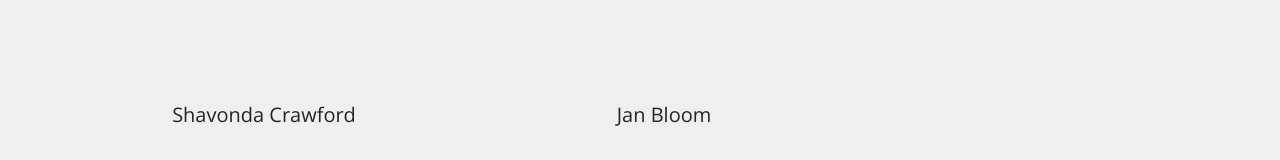
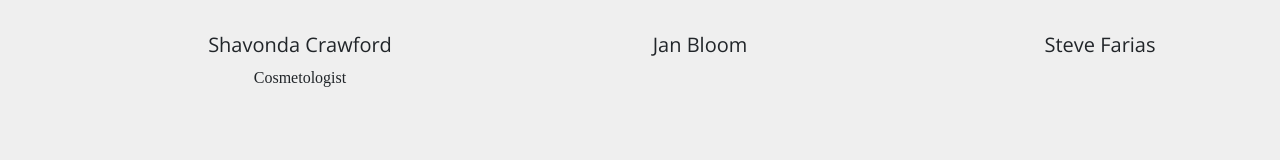
Before and after one commit to mattkastner/defineyoury, a React (Create React App) app: page /#/business in a window 1280 px wide. Shown: the part 813-973 px from the top of the page. Built offline with nearby package versions, Linux system fonts and the light colour scheme.

Commit message:
scrolling videos

```diff
--- a/src/components/business/businessVideos/BusinessVideos.js
+++ b/src/components/business/businessVideos/BusinessVideos.js
@@ -14,59 +14,60 @@ function BusinessVideos(props) {
 
                     <div className='business-videos'>
                         <BusinessVideosDisplay
-                            text='Shavonda Crawford'
+                            name='Shavonda Crawford'
+                            title='Cosmetologist'
                             url='https://vimeo.com/115187166'
                         />
                         <BusinessVideosDisplay
-                            text='Jan Bloom'
+                            name='Jan Bloom'
                             url='https://vimeo.com/81626214'
                         />
                         <BusinessVideosDisplay
-                            text='Steve Farias'
+                            name='Steve Farias'
                             url='https://vimeo.com/81637746'
                         />
                         <BusinessVideosDisplay
-                            text='Rick Gash'
+                            name='Rick Gash'
                             url='https://vimeo.com/81621066'
                         />
                         <BusinessVideosDisplay
-                            text='April Judd'
+                            name='April Judd'
                             url='https://vimeo.com/81616084'
                         />
                         <BusinessVideosDisplay
-                            text='Paul Magisrti'
+                            name='Paul Magisrti'
                             url='https://vimeo.com/81630932'
                         />
                         <BusinessVideosDisplay
-                            text='Greg McTee'
+                            name='Greg McTee'
                             url='https://vimeo.com/111804731'
                         />
                         <BusinessVideosDisplay
-                            text='Jim Moyles'
+                            name='Jim Moyles'
                             url='https://vimeo.com/81629209'
                         />
                         <BusinessVideosDisplay
-                            text='Todd Pettus'
+                            name='Todd Pettus'
                             url='https://vimeo.com/81635495'
                         />
                         <BusinessVideosDisplay
-                            text='Phillip Song'
+                            name='Phillip Song'
                             url='https://vimeo.com/81634353'
                         />
                         <BusinessVideosDisplay
-                            text='Ron Thomson'
+                            name='Ron Thomson'
                             url='https://vimeo.com/81616083'
                         />
                         <BusinessVideosDisplay
-                            text='Laurie Turner'
+                            name='Laurie Turner'
                             url='https://vimeo.com/81627692'
                         />
                         <BusinessVideosDisplay
-                            text='Gundrun Van Dyke'
+                            name='Gundrun Van Dyke'
                             url='https://vimeo.com/81624109'
                         />
                         <BusinessVideosDisplay
-                            text='Evan Weston'
+                            name='Evan Weston'
                             url='https://vimeo.com/81624945'
                         />
 
--- a/src/components/business/businessVideos/BusinessVideosDisplay.js
+++ b/src/components/business/businessVideos/BusinessVideosDisplay.js
@@ -8,8 +8,10 @@ function BusinessVideosDisplay(props) {
         <div>
             <div className='story-video'>
                 <h1>
-                    {props.text}
+                    {props.name}
                 </h1>
+                <h2>{props.title}</h2>
+
                 <ReactPlayer url={props.url} width='300' height='240' controls
                 />
 
--- a/src/components/business/businessVideos/businessVideos.scss
+++ b/src/components/business/businessVideos/businessVideos.scss
@@ -2,7 +2,7 @@
 
 .business-videos-body {
 	width: 100%;
-	height: 125vh;
+	height: 75vh;
 	background-color: $background-light;
 }
 
@@ -13,7 +13,7 @@
 	justify-content: center;
 	align-items: center;
 	width: 100%;
-	height: 250px;
+	height: 180px;
 }
 .business-videos {
 	@include flex;
@@ -21,9 +21,11 @@
 	height: 100%;
 }
 .business-video-container {
-	width: 100%;
-	height: 100%;
+	width: 2000px;
+	height: 500px;
 	display: flex;
 	align-items: center;
 	justify-content: center;
+	overflow-y: auto;
+	overflow-x: hidden;
 }
--- a/src/components/business/joinNow/JoinNow.js
+++ b/src/components/business/joinNow/JoinNow.js
@@ -27,6 +27,7 @@ function JoinNow(props) {
                 </div>
             </div>
             <img className="tablePic" src={tablePic} alt="tablePic" />
+            <div className='darken-table-pic'></div>
         </section>
     );
 }
--- a/src/components/business/joinNow/joinNow.scss
+++ b/src/components/business/joinNow/joinNow.scss
@@ -5,11 +5,20 @@
 	height: 75vh;
 }
 
+.darken-table-pic {
+	background-image: linear-gradient(rgba(0, 0, 0, 0.5), rgba(0, 0, 0, 0.5));
+	width: 100%;
+	height: 75vh;
+	position: absolute;
+	top: 60px;
+}
+
 .text-button-container {
 	position: absolute;
 	width: 700px;
 	height: 75vh;
 	right: 0;
+	z-index: 1;
 }
 .business-text-container {
 	width: 600px;
```
